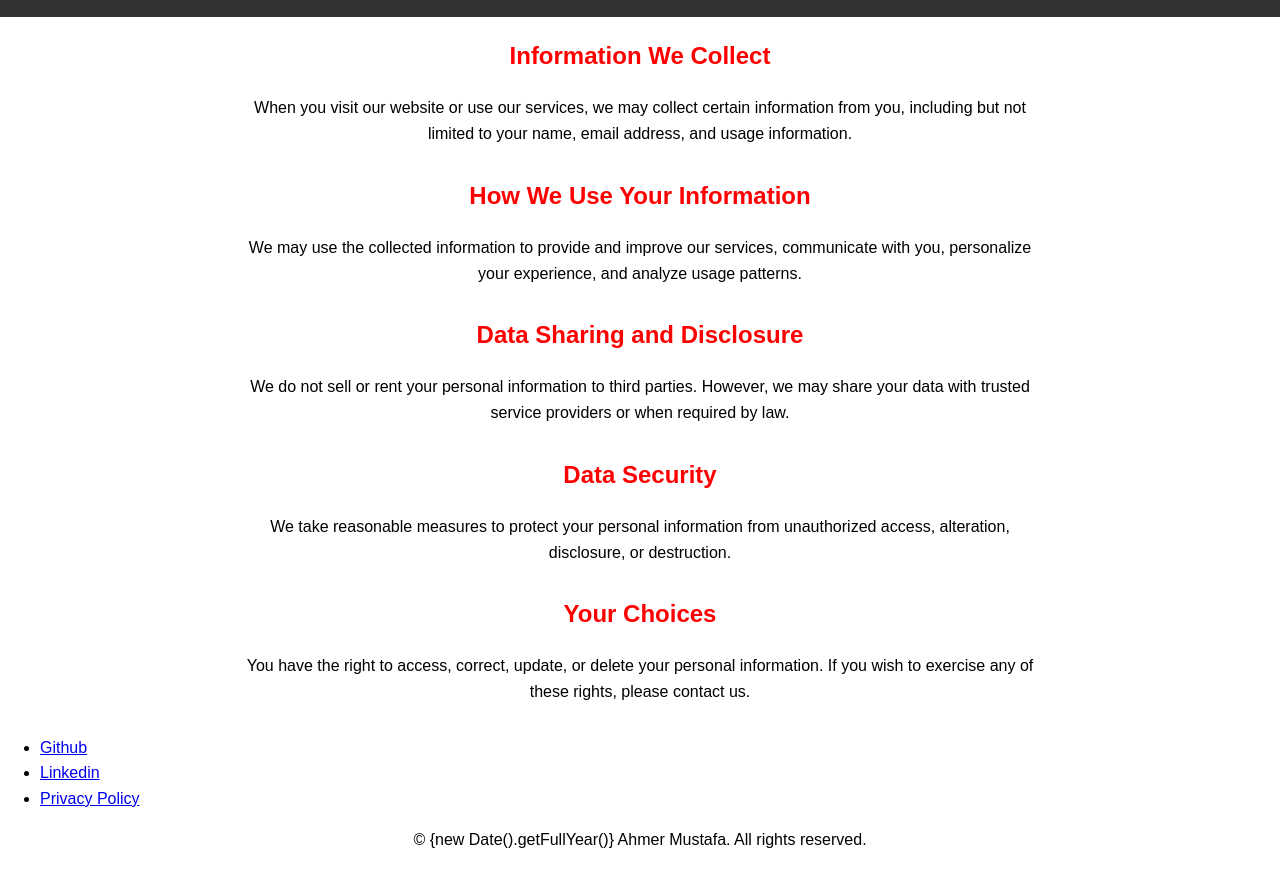
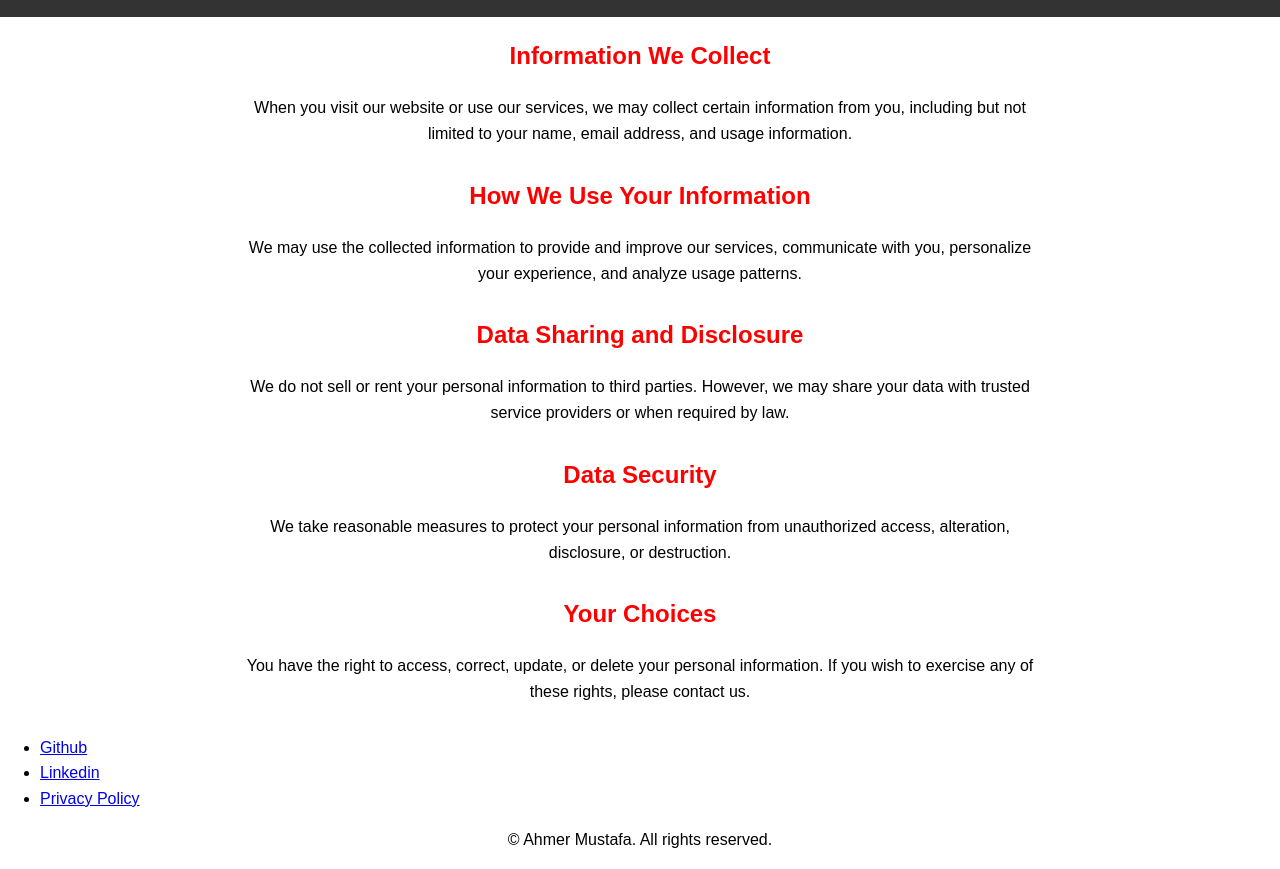
Before and after one commit to Scorpion-239/A14, a plain HTML site: page index.html in a window 1280 px wide. Shown: the part 74-943 px from the top of the page. Drawn offline with Linux system fonts and the light colour scheme.

Commit message:
Update index.html

```diff
--- a/index.html
+++ b/index.html
@@ -69,7 +69,7 @@
           <li><a href="https://www.linkedin.com/in/ahmer-mustafa-5a110a218/">Linkedin</a></li>
           <li><a href="https://scorpion-239.github.io/A14/">Privacy Policy</a></li>
         </ul>
-        <p>&copy; {new Date().getFullYear()} Ahmer Mustafa. All rights reserved.</p>
+        <p>&copy; Ahmer Mustafa. All rights reserved.</p>
       </footer>
 </body>
 </html>
```
